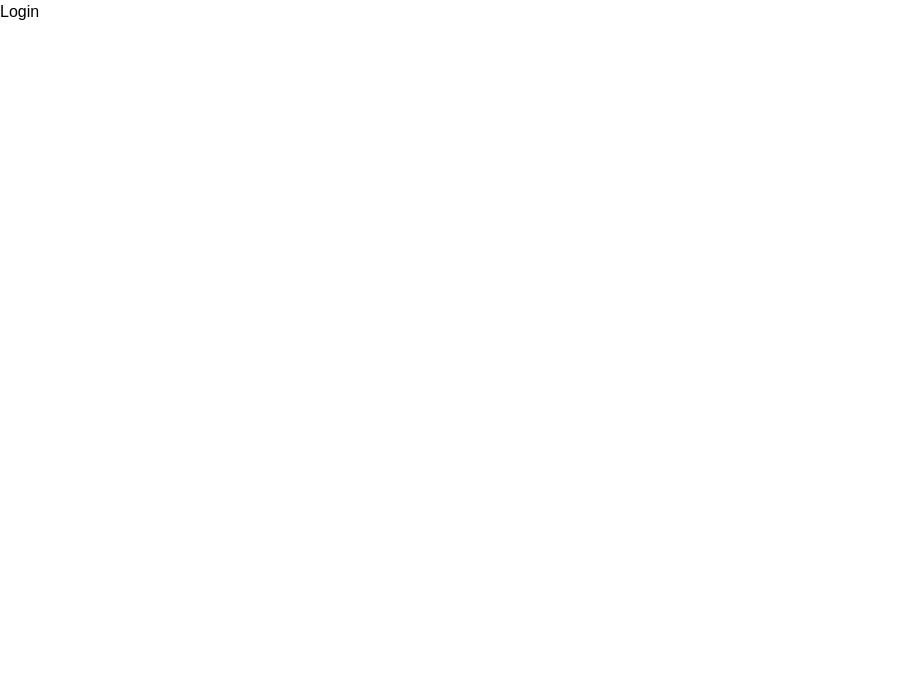
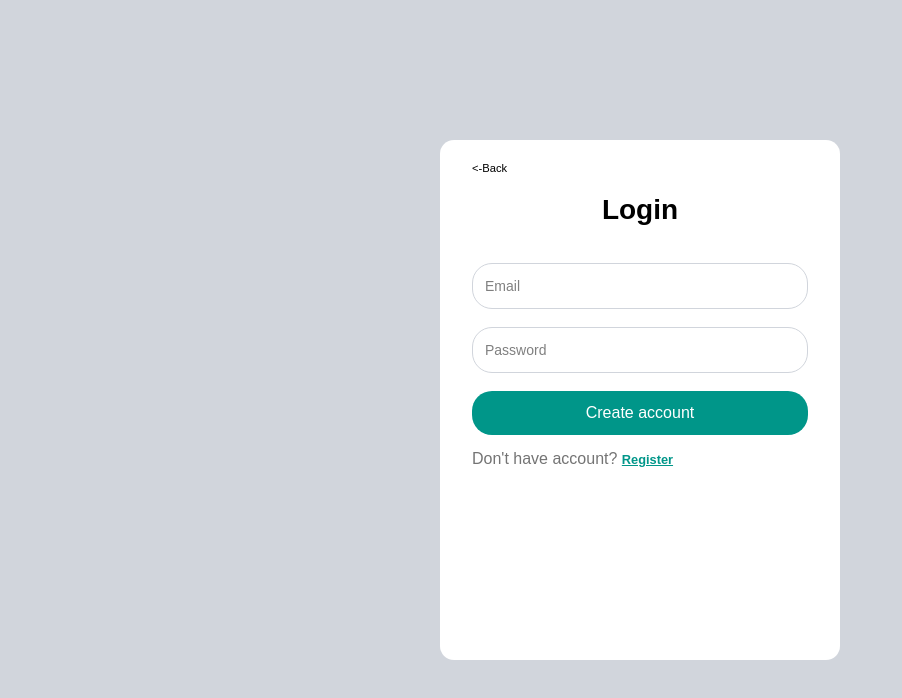
Before and after one commit to pankajj4/Reacttt-frontend, a React (Vite) app in the folder vite-project/: page /login in a window 1280 px wide. Shown: the top 698 px of the page, without its empty margins (0-902 px from the left). Built offline with nearby package versions, Linux system fonts and the light colour scheme; the HTML template or start-up script is replaced by a standard one.

Commit message:
changes for github june-27 2 attemp

```diff
--- a/vite-project/package.json
+++ b/vite-project/package.json
@@ -15,6 +15,7 @@
     "class-variance-authority": "^0.7.1",
     "clsx": "^2.1.1",
     "lucide-react": "^1.18.0",
+    "node": "^26.4.0",
     "radix-ui": "^1.5.0",
     "react": "^19.2.6",
     "react-dom": "^19.2.6",
--- a/vite-project/src/App.tsx
+++ b/vite-project/src/App.tsx
@@ -1,4 +1,4 @@
-import { createBrowserRouter, RouterProvider } from "react-router-dom";
+import { createBrowserRouter, RouterProvider } from "react-router";
 import "./index.css"
 import { Header } from "./Header";
 import { HomePage } from "./HomePage";
--- a/vite-project/src/Header.tsx
+++ b/vite-project/src/Header.tsx
@@ -16,8 +16,10 @@
             <li><NavLink to="/"> <HeadLogo /> </NavLink>  </li>
             <li> <SearchBar setHide={setHide} hide={hide} windowWidth={windowWidth} /> </li>
             <li> <ThemeToggle /> </li>
-            {windowWidth <= 530 ? "" : <li> <NavLink to="/login" ><LoginButton /></NavLink></li>}
-            <li> <NavLink to="/signup" > <SignUpButton />  </NavLink></li>
+            <ul className="flex gap-3">
+                {windowWidth <= 530 ? "" : <li> <NavLink to="/login" ><LoginButton /></NavLink></li>}
+                <li> <NavLink to="/signup" > <SignUpButton />  </NavLink></li>
+            </ul>
         </ul>
         <Outlet />
     </>
--- a/vite-project/src/index.css
+++ b/vite-project/src/index.css
@@ -170,7 +170,7 @@
     xs:w-100 xs:h-130;
   }
   .FormUI {
-    @apply rounded-[1.25rem] border border-gray-300 outline-none box-border px-3 py-3 text-sm;
+    @apply rounded-[1.25rem] border text-black border-gray-300 outline-none box-border px-3 py-3 text-sm;
   }
 
 }
--- a/vite-project/src/pages/Login.tsx
+++ b/vite-project/src/pages/Login.tsx
@@ -1,13 +1,50 @@
 import { Button } from "@/components/ui/button";
-// import { User } from "lucide-react";
+
 import "@/index.css"
+import { useNavigate } from "react-router";
 
 export const Login = (props: { windowWidth: number }) => {
+   const Navigate = useNavigate();
+
     return (
-        <>
-            <h1>Login</h1>
-        </>
+        <div className="FormHtmlBody">
+            <div className="MainFormDiv">
+                <p className="text-[.7rem] select-none cursor-pointer text-black " onClick={()=>Navigate(-1)}>
+                    {"<-Back"}
+                </p>
+                <h1 className=" text-center text-black text-[1.75rem]  mt-3 mb-8 select-none">
+                    <b>Login </b>
+                </h1>
+                <div className="w-full flex flex-col gap-4.5 mb-3 mt-5">
+
+                    <input
+                        type="email"
+                        placeholder="Email"
+                        name="email"
+                        autoComplete="given-name"
+                        className="FormUI"
+                    />
+                    <input
+                        type="password"
+                        placeholder="Password"
+                        name="password"
+                        autoComplete="given-name"
+                        className="FormUI"
+                    />
+                    <button className="px-3 py-2.5 font-sans rounded-[1.25rem] border-0 outline-none bg-teal-600 text-white cursor-pointer shadow-[rgba(0,0,0,0.24)_0px_3px_8px] active:shadow-none">
+                        Create account
+                    </button>
+                </div>
+                <p className="m-0 text-[1rem] text-[#747474] select-none">
+                    Don't have account? {"   "}
+                    <span className="text-[0.8rem] underline decoration-teal-600 text-teal-600 cursor-pointer font-extrabold select-none" onClick={()=>Navigate("/signup")}>
+                        Register
+                    </span>
+                </p>
+            </div>
+        </div>
     );
+
 };
 
 export function LoginButton() {
--- a/vite-project/src/pages/SignUp.tsx
+++ b/vite-project/src/pages/SignUp.tsx
@@ -1,5 +1,7 @@
 import { Button } from "@/components/ui/button";
 import "@/index.css"
+import { useNavigate } from "react-router";
+
 
 
 export function SignUpButton() {
@@ -9,14 +11,15 @@
 }
 
 export const SignUp = () => {
-    // const [email, setEmail] = useState<string>("");
-    // const [password, setPassword] = useState<string>("");
-
+const Navigate = useNavigate();
 
     return (
         <div className="FormHtmlBody">
             <div className="MainFormDiv">
-                <h1 className=" text-center text-[1.75rem]  mt-3 mb-8 ">
+                <p className="text-[.7rem] select-none cursor-pointer text-black " onClick={()=>Navigate(-1)}>
+                    {"<-Back"}
+                </p>
+                <h1 className=" text-center select-none text-black text-[1.75rem]  mt-3 mb-8 ">
                     <b>Create Account </b>
                 </h1>
                 <div className="w-full flex flex-col gap-4.5 mb-3 mt-5">
@@ -45,9 +48,9 @@
                         Create account
                     </button>
                 </div>
-                <p className="m-0 text-[1rem] text-[#747474]">
+                <p className="m-0 text-[1rem] text-[#747474] select-none">
                     Already have an account? {"   "}
-                    <span className="text-[0.8rem] underline decoration-teal-600 text-teal-600 cursor-pointer font-extrabold">
+                    <span className="text-[0.8rem] underline decoration-teal-600 text-teal-600 cursor-pointer select-none font-extrabold" onClick={()=>Navigate("/login")}>
                         LogIn
                     </span>
                 </p>
```
Also changed, not shown: 1 other file (tests, documents, lock files or other folders).
